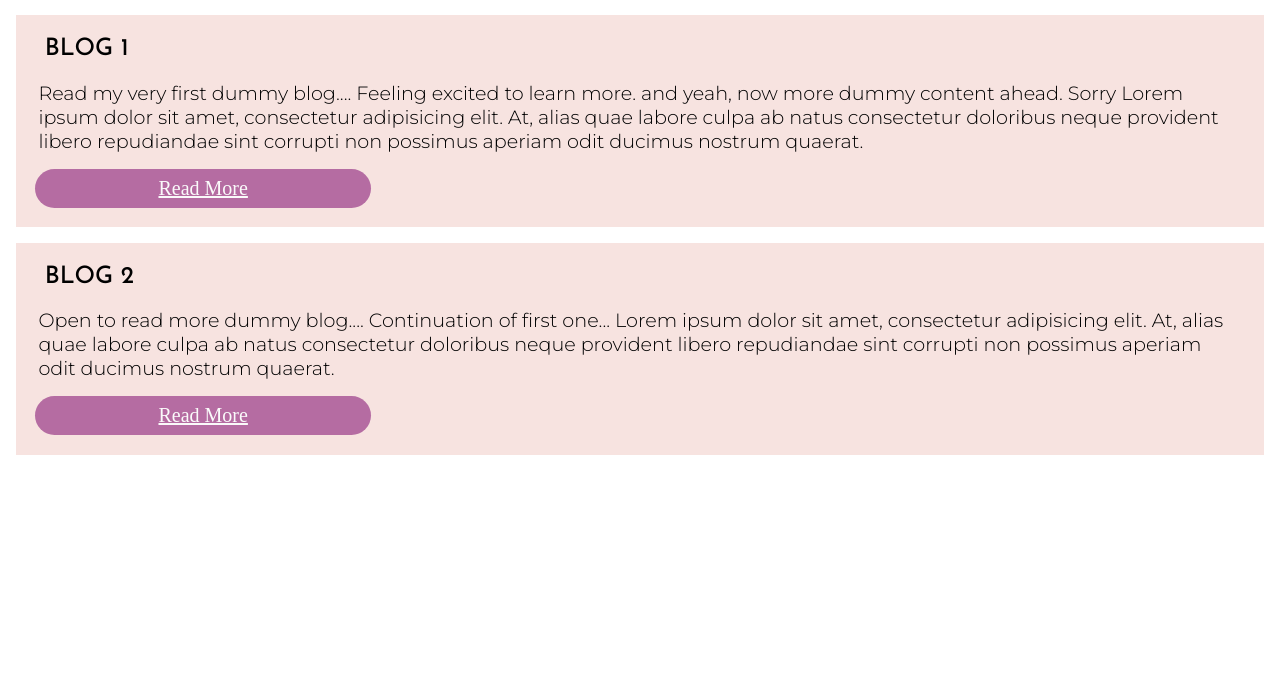
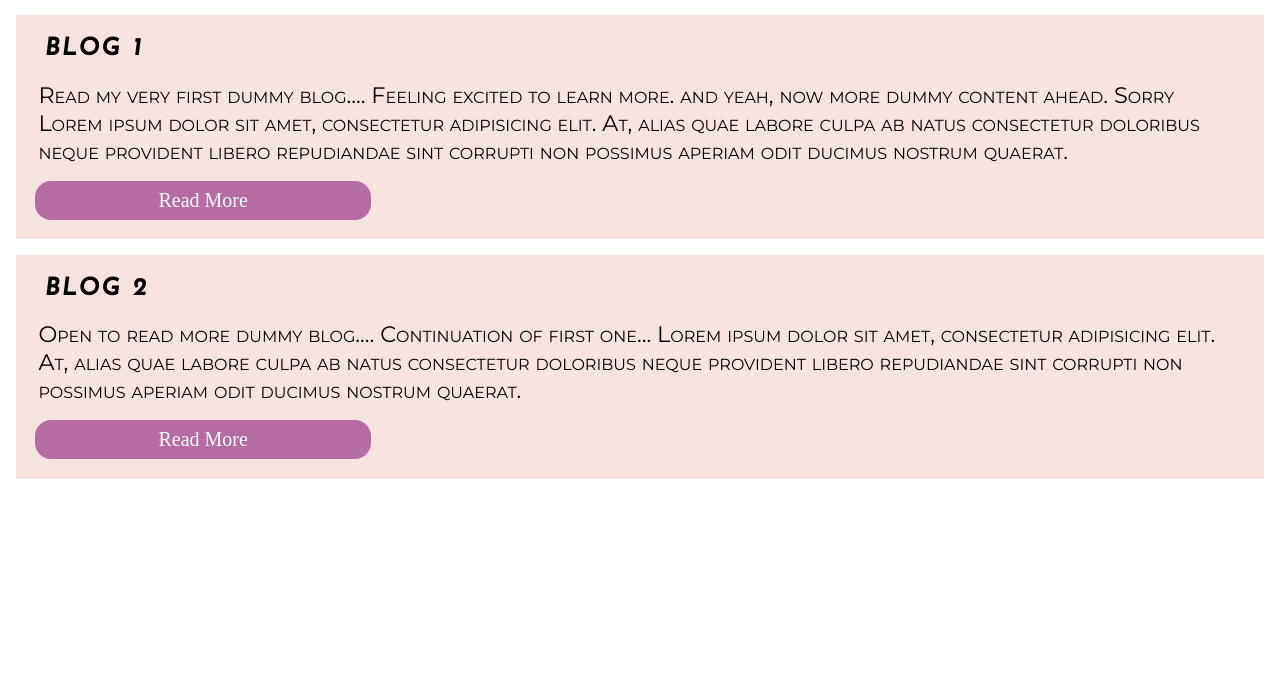
Before and after one commit to VijayalakshmiGanesh/Vijayalakshmi-site, a plain HTML site: page blog.html in a window 1280 px wide. Shown: the part 112-800 px from the top of the page. Drawn offline with Linux system fonts and the light colour scheme; a web font is replaced by a local one.

Commit message:
updated few styles

```diff
--- a/style.css
+++ b/style.css
@@ -1,5 +1,5 @@
 @import url('https://fonts.googleapis.com/css2?family=Square+Peg&display=swap');
-@import url('https://fonts.googleapis.com/css2?family=Montserrat:wght@300&family=Square+Peg&display=swap');
+@import url('https://fonts.googleapis.com/css2?family=Montserrat:ital,wght@0,100;0,200;0,300;0,400;0,500;1,100;1,200;1,300;1,400&display=swap');
 @import url('https://fonts.googleapis.com/css2?family=Josefin+Sans:ital,wght@1,300&display=swap');
 @import url('https://fonts.googleapis.com/css2?family=Josefin+Sans:ital,wght@0,200;0,300;0,400;0,500;1,200;1,300;1,400;1,500&display=swap');
 @import url('https://cdnjs.cloudflare.com/ajax/libs/font-awesome/4.7.0/css/font-awesome.min.css');
@@ -125,16 +125,20 @@ p {
     font-size: 1.5rem;
     padding: 0.2rem 0.4rem;
     margin: 0.2rem 0.4rem;
-    font-weight: 500;
+    font-weight: bolder;
+    font-style: oblique;
+    letter-spacing: 2.2px;
+    word-spacing: 1.4px;
 }
 
 .project-description {
     font-family: 'Montserrat', sans-serif;
-    font-size: 1.2rem;
+    font-size: 1.4rem;
     padding: 0.5rem 0.2rem;
     margin: 0.5rem 0.2rem;
     font-weight: 400;
     height: max-content;
+    font-variant: small-caps;
 }
 
 .project-links .live,
@@ -145,9 +149,10 @@ p {
     background-color: var(--primary-color);
     display: block;
     width: 20rem;
-    border-radius: 3vh;
+    border-radius: 2vh;
     text-align: center;
     font-size: 1.25rem;
+    text-decoration: none;
 }
 
 .project-links .live:hover,
```
